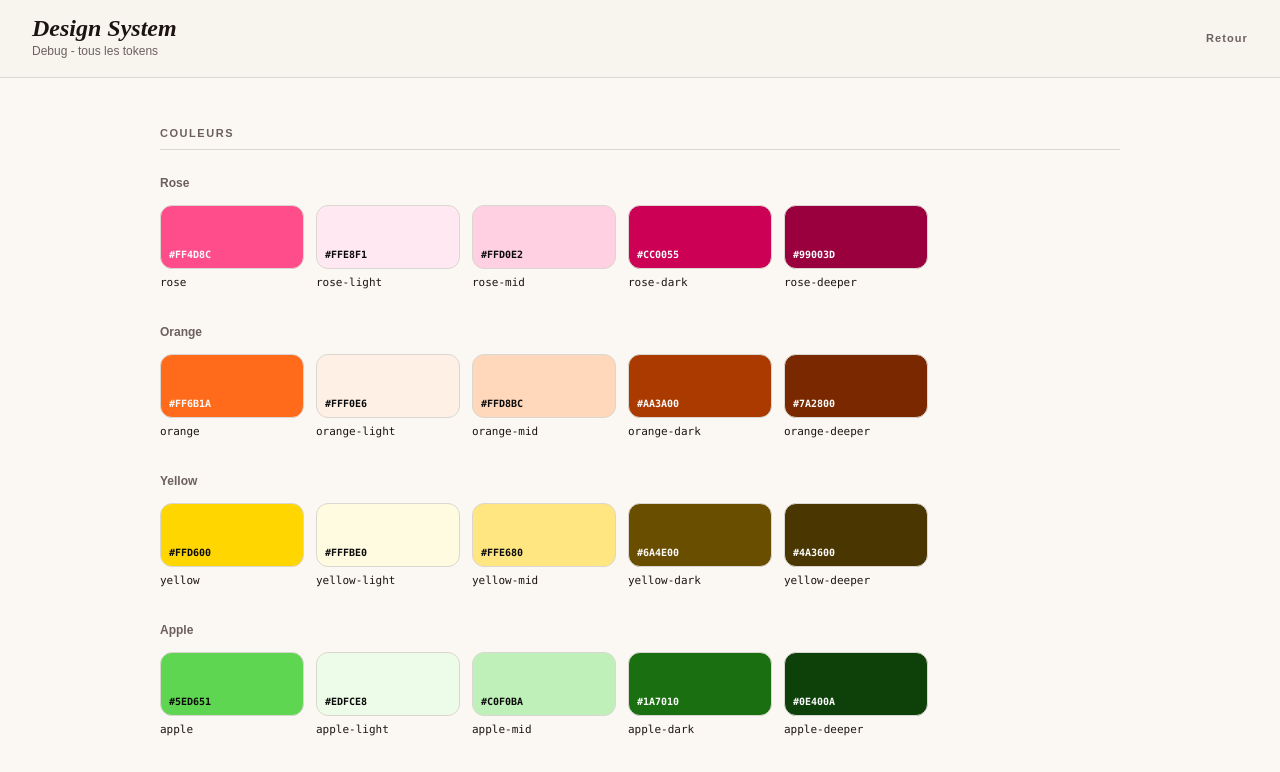
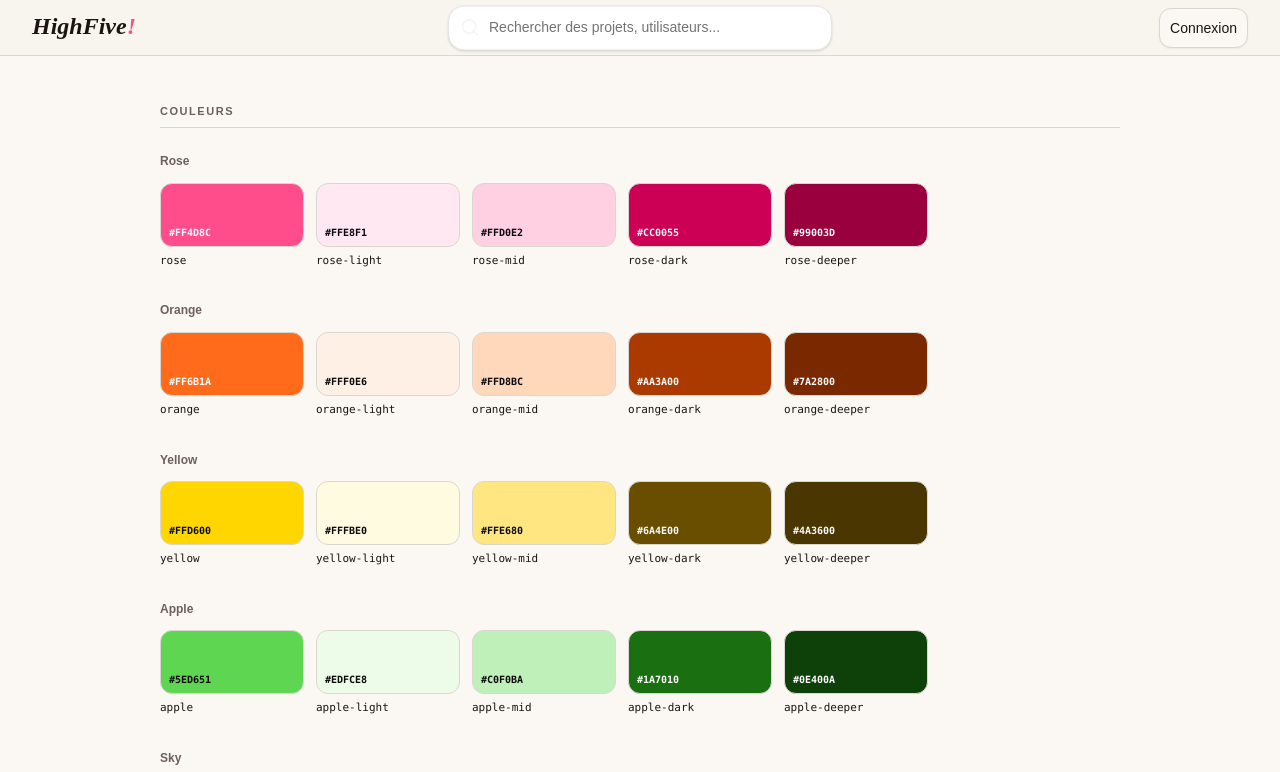
Before and after one commit to plic-mti-highfive/highfive-frontend, a React (Vite) app: page /debug in a window 1280 px wide. Shown: the top 772 px of the page. Built offline with nearby package versions, Linux system fonts and the light colour scheme; no server answers.

Commit message:
style(DebugPage): use same header and footer as the website

```diff
--- a/src/pages/Debug.tsx
+++ b/src/pages/Debug.tsx
@@ -1,3 +1,5 @@
+import { Footer, Header } from "@/features/layout";
+
 type Swatch = { token: string; hex: string; textDark?: boolean }
 type Palette = { name: string; swatches: Swatch[] }
 
@@ -318,19 +320,10 @@ function BordersSection() {
 export default function Debug() {
   return (
     <div className="min-h-screen bg-background">
-      {/* Header */}
-      <div className="sticky top-0 z-10 bg-sidebar border-b border-sidebar-border px-8 py-4 flex items-center justify-between">
-        <div>
-          <h1 className="font-display italic text-2xl font-black text-foreground leading-none">Design System</h1>
-          <p className="text-body-sm text-muted-foreground font-sans mt-0.5">Debug - tous les tokens</p>
-        </div>
-        <a href="/" className="text-ui-sm font-sans text-muted-foreground hover:text-foreground transition-colors">
-          Retour
-        </a>
-      </div>
+      <Header />
 
       {/* Content */}
-      <div className="max-w-5xl mx-auto px-8 pb-24">
+      <div className="max-w-5xl mx-auto px-8 pb-12">
         <ColorSection />
         <ShadcnTokensSection />
         <TypographySection />
@@ -338,6 +331,8 @@ export default function Debug() {
         <RadiiSection />
         <BordersSection />
       </div>
+
+      <Footer />
     </div>
   )
 }
```
